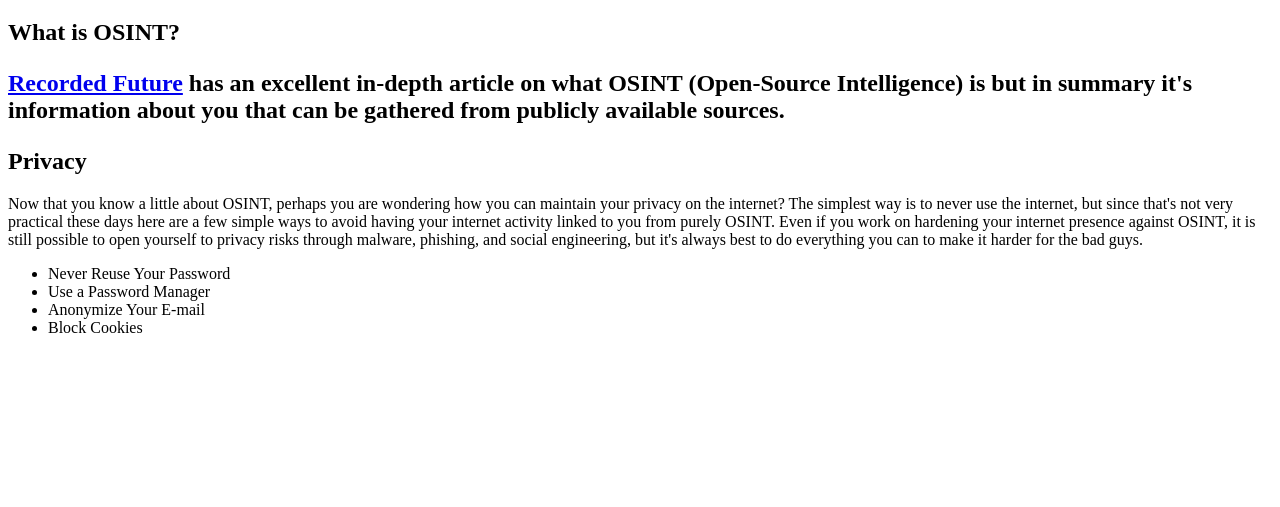
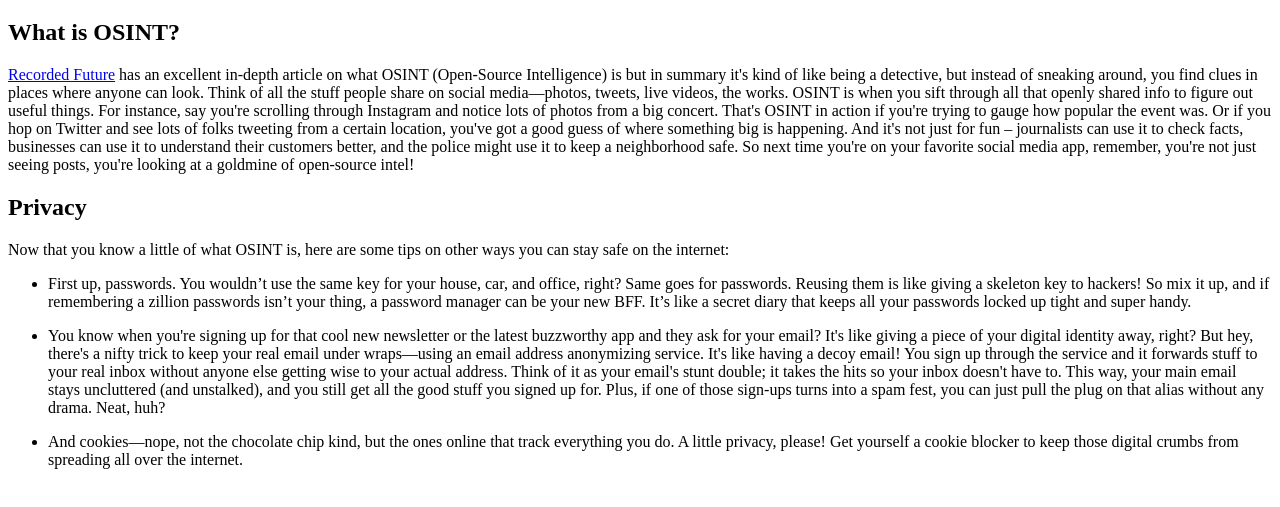
Before and after one commit to QuantumGerbil/quantumgerbil.github.io, a plain HTML site: page index.htm in a window 1280 px wide. Shown: the part 61-568 px from the top of the page. Drawn offline with Linux system fonts and the light colour scheme.

Commit message:
More text! Weeee!

```diff
--- a/index.htm
+++ b/index.htm
@@ -1,29 +1,22 @@
 <!DOCTYPE html>
 <html lang="en">
   <head>
-    <title>Home</title>
+    <title>Silly Cyber Security</title>
     <meta charset="UTF-8">
-    <meta name="description" content="A website about cybersecurity">
+    <meta name="description" content="A silly website about cybersecurity">
     <meta name="keywords" content="Cybersecurity">
     <meta name="author" content="Bryan Morgan">
   </head>
   <body>
     <h1>OSINT and Online Privacy</h1>
-    <h2>What is OSINT?<h2>
+    <h2>What is OSINT?</h2>
       <p><a href="https://www.recordedfuture.com/open-source-intelligence-definition">Recorded Future</a> has an excellent in-depth article on what OSINT (Open-Source Intelligence)
-        is but in summary it's information about you that can be gathered from publicly available sources.</p>
+        is but in summary it's kind of like being a detective, but instead of sneaking around, you find clues in places where anyone can look. Think of all the stuff people share on social media—photos, tweets, live videos, the works. OSINT is when you sift through all that openly shared info to figure out useful things. For instance, say you're scrolling through Instagram and notice lots of photos from a big concert. That's OSINT in action if you're trying to gauge how popular the event was. Or if you hop on Twitter and see lots of folks tweeting from a certain location, you've got a good guess of where something big is happening. And it's not just for fun – journalists can use it to check facts, businesses can use it to understand their customers better, and the police might use it to keep a neighborhood safe. So next time you're on your favorite social media app, remember, you're not just seeing posts, you're looking at a goldmine of open-source intel!</p>
       <h2>Privacy</h2>
-      <p>Now that you know a little about OSINT, perhaps you are wondering how you can maintain your privacy on the internet? The simplest way is to never use
-        the internet, but since that's not very practical these days here are a few simple ways to avoid having your internet activity linked to you from purely OSINT.
-        Even if you work on hardening your internet presence against OSINT, it is still possible to open yourself to privacy risks through malware, phishing, and
-        social engineering, but it's always best to do everything you can to make it harder for the bad guys.</p>
-      <span>
-        <ul>
-          <li>Never Reuse Your Password</li>
-          <li>Use a Password Manager</li>
-          <li>Anonymize Your E-mail</li>
-          <li>Block Cookies</li>
-        </ul>
-      </span>
+      <p>Now that you know a little of what OSINT is, here are some tips on other ways you can stay safe on the internet:</p>
+      <ul>
+        <li><p>First up, passwords. You wouldn’t use the same key for your house, car, and office, right? Same goes for passwords. Reusing them is like giving a skeleton key to hackers! So mix it up, and if remembering a zillion passwords isn’t your thing, a password manager can be your new BFF. It’s like a secret diary that keeps all your passwords locked up tight and super handy.</p></li>
+        <li><p>You know when you're signing up for that cool new newsletter or the latest buzzworthy app and they ask for your email? It's like giving a piece of your digital identity away, right? But hey, there's a nifty trick to keep your real email under wraps—using an email address anonymizing service. It's like having a decoy email! You sign up through the service and it forwards stuff to your real inbox without anyone else getting wise to your actual address. Think of it as your email's stunt double; it takes the hits so your inbox doesn't have to. This way, your main email stays uncluttered (and unstalked), and you still get all the good stuff you signed up for. Plus, if one of those sign-ups turns into a spam fest, you can just pull the plug on that alias without any drama. Neat, huh?</p></li>
+        <li><p>And cookies—nope, not the chocolate chip kind, but the ones online that track everything you do. A little privacy, please! Get yourself a cookie blocker to keep those digital crumbs from spreading all over the internet.</p></li></ul>
   </body>
 </html>
```
